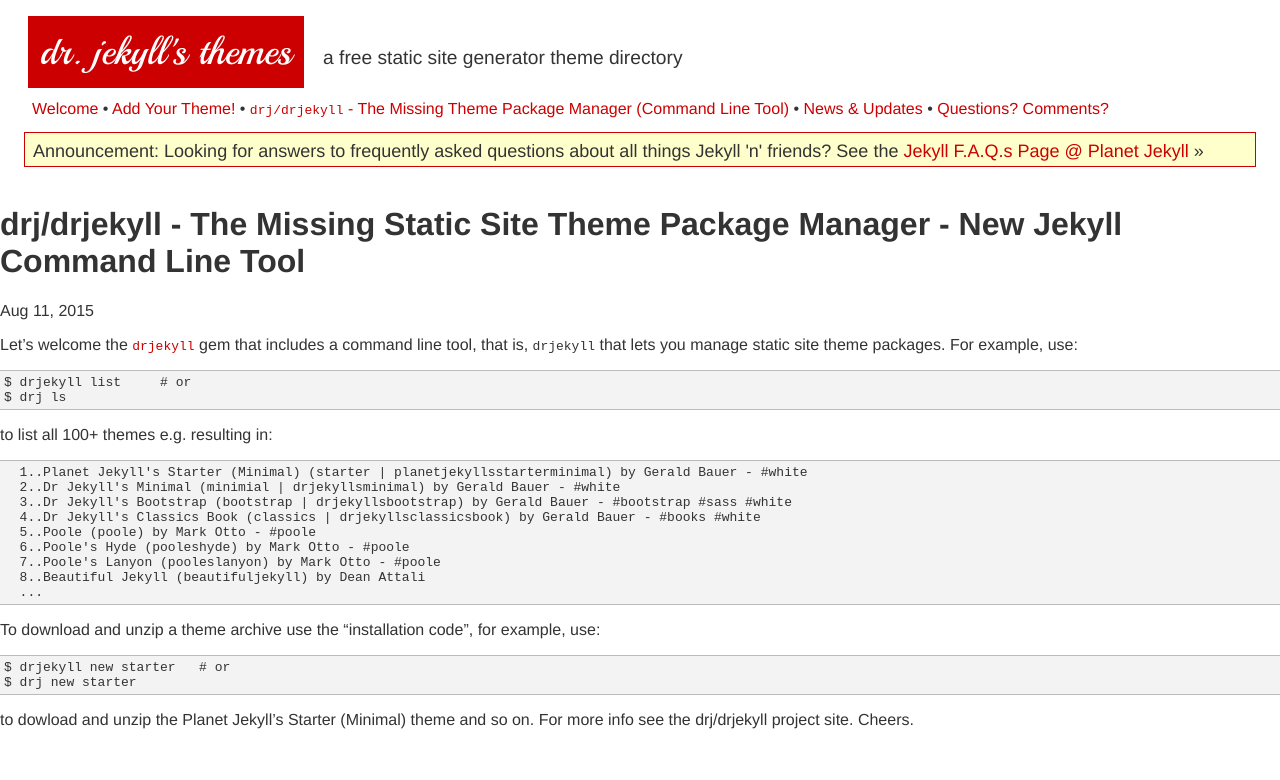
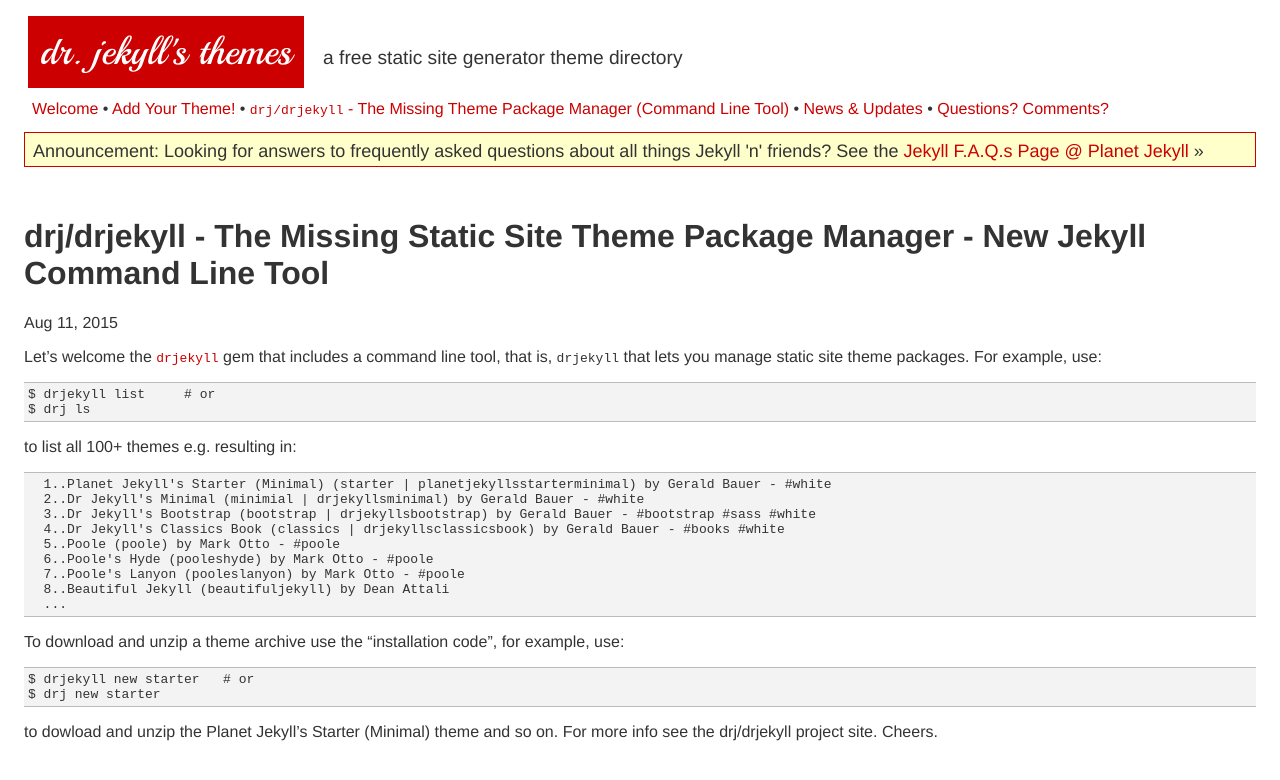
Before and after one commit to drjekyllthemes/drjekyllthemes.github.io, a Jekyll site: the page built from _posts/2015-08-11-drjekyll.md, in a window 1280 px wide. Shown: the top 780 px of the page. Built offline with Jekyll 4.4.1, drawn with Linux system fonts in a browser that asks for light colours.

Commit message:
Update style.scss

```diff
--- a/css/style.scss
+++ b/css/style.scss
@@ -106,6 +106,16 @@
 
 
 
+// note: add some padding for now
+//   post uses same default layout as theme for now
+.post {
+  padding-top: 12px;
+  padding-left: 24px;
+  padding-right: 24px;
+  padding-bottom: 12px;
+}
+
+
 /* fix: use javascript?? jquery to add .programlisting class
   to pre tags followed by code e.g. <pre><code> => <pre class='programlisting'><code>
    for now assume all pres are programlistings
```
